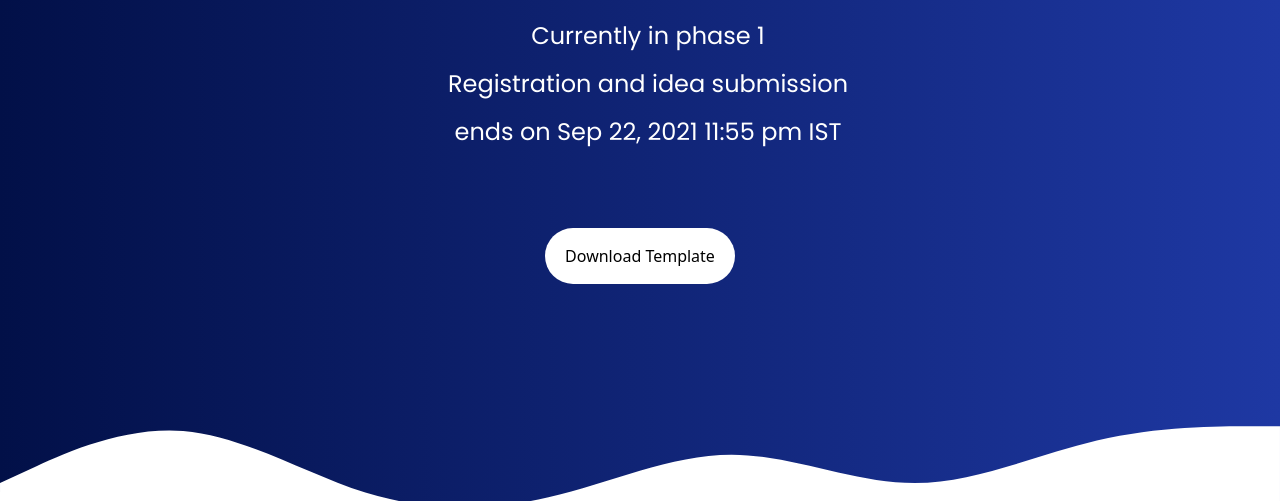
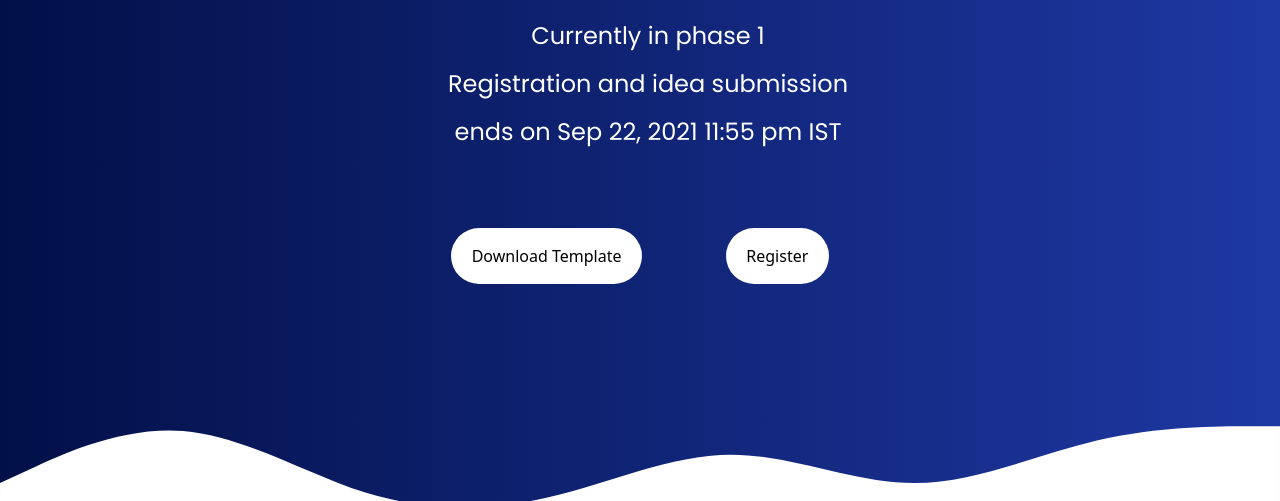
Before and after one commit to Coding-Club-PSGCT/codingclub, a plain HTML site: page app/templates/index.html in a window 1280 px wide. Shown: the part 599-1100 px from the top of the page. Drawn offline with nearby package versions, Linux system fonts and the light colour scheme; files that its build step writes are made by us from their sources; files whose address does not match are found by name.

Commit message:
Added registration button - remove node_modules from git

```diff
--- a/app/static/scss/components/_button.scss
+++ b/app/static/scss/components/_button.scss
@@ -21,3 +21,13 @@
 
         }
 }
+
+.btn-toolbar-custom {
+    display: flex;
+    flex-wrap: wrap;
+    justify-content: space-evenly;
+
+    .input-group {
+      width: auto;
+    }
+  }
--- a/app/templates/index.html
+++ b/app/templates/index.html
@@ -90,15 +90,15 @@
                 </p>
               </div>
               </h1>
-              <div class="btn-toolbar" role="toolbar">
+              <div class="btn-toolbar-custom" role="toolbar">
 
-                  <div class="btn-group mx-auto btn1" role="group">
+                  <div class="btn-group btn1" role="group">
                   <button class="rounded-pill btn-rounded" onclick="javascript:window.open('https://drive.google.com/file/d/1T5pXcV1wnTlYnSbZE_f4kenNUgxvR2ZO/view?usp=sharing', '_blank');">Download Template</button>
                 </div>
 
-                  <!-- <div class="btn-group mx-auto btn2" role="group">
-                <button class="rounded-pill btn-rounded">Register</button>
-              </div> -->
+                  <div class="btn-group btn2" role="group">
+                <button class="rounded-pill btn-rounded" onclick="javascript:window.open('/register', '_blank');">Register</button>
+              </div>
 
               </div>
             </div>
```
Also changed, not shown: app/static/assets/css/style.css, 2 other files.
